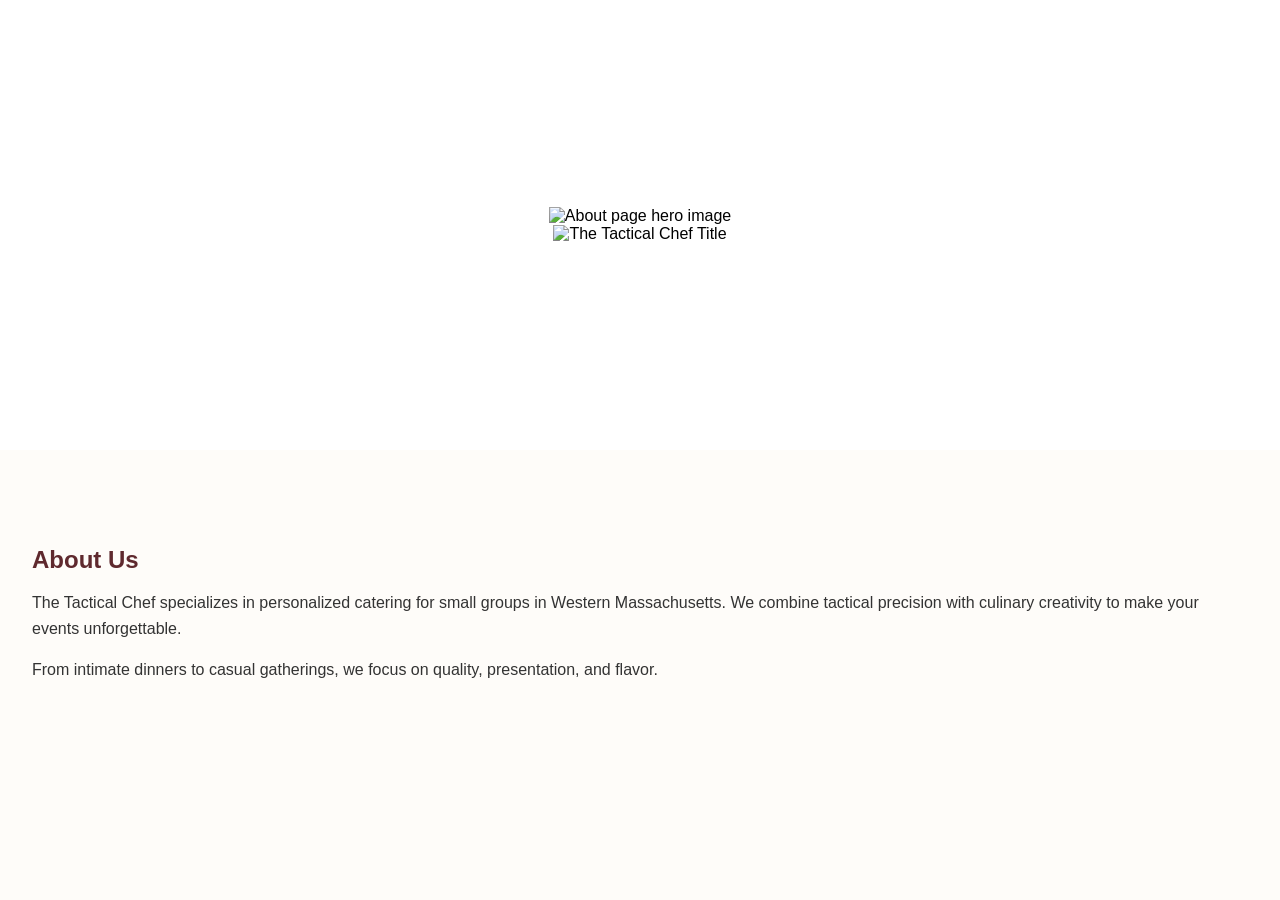
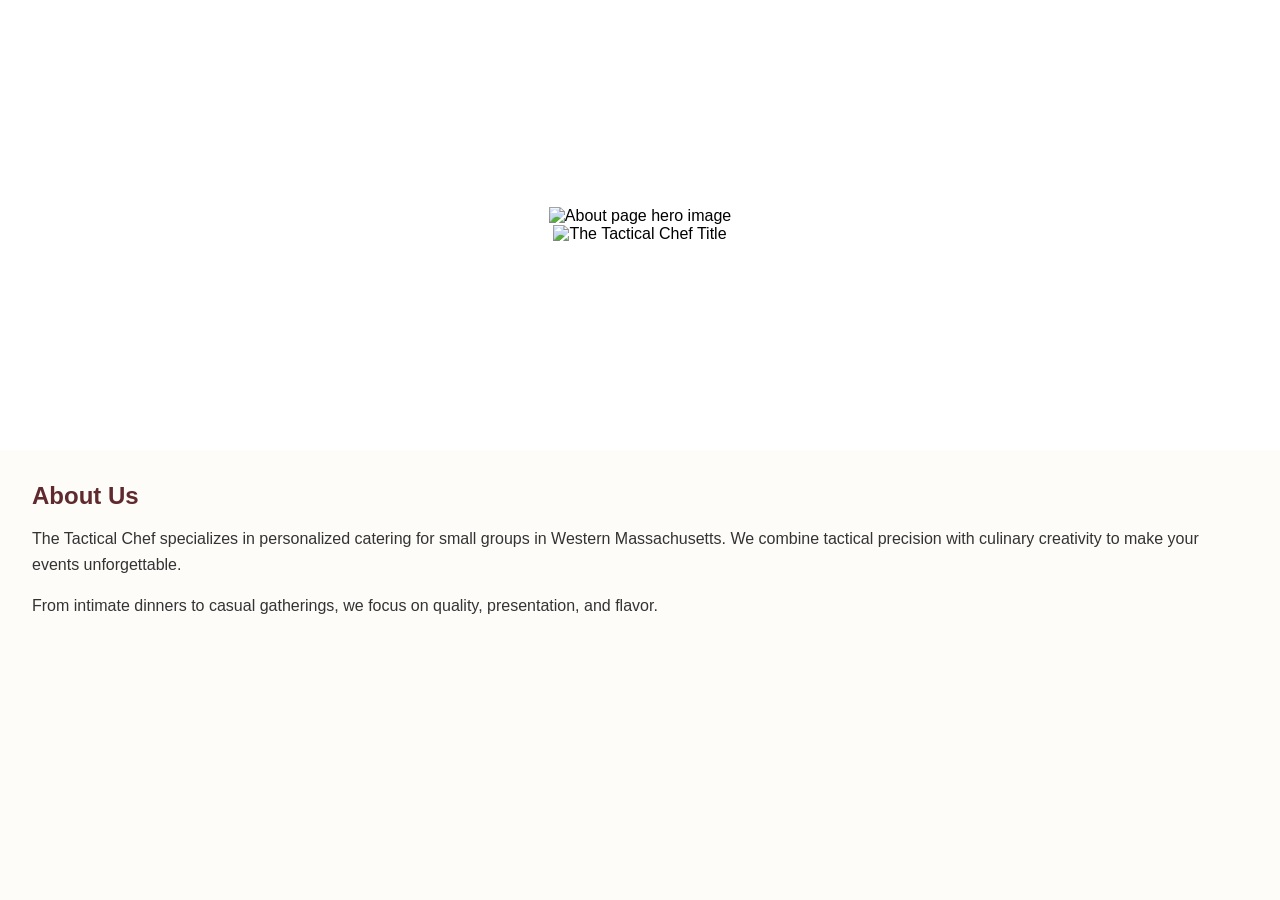

Add intro section

--- a/style.css
+++ b/style.css
@@ -186,8 +186,9 @@ body, html {
 /* ----------------- MAIN CONTENT ----------------- */
 main {
     background-color: #FEFCF9;
-    padding: 6rem 2rem 2rem; /* account for fixed navbar */
+    background-image: url("images/home/[user]"); 
     min-height: calc(100vh - 60px); /* footer at bottom */
+    padding: 2rem;
 }
 
 h1, h2, h3 {
@@ -210,16 +211,43 @@ a:hover {
     text-decoration: underline;
 }
 
+#intro {
+    background-color: #fffcf7;
+    padding: 5rem;
+    padding-left: 20%;
+    padding-right: 20%;
+    min-height: 50vh;
+}
+
+.section-title {
+    color: #751629;
+    text-align: center;
+    margin-bottom: 3rem;
+    font-family: 'Italianno', cursive;
+    font-size: clamp(3rem, 8vw, 5rem);
+    font-weight: 200;
+}
+
+.section-text {
+    color: rgb(96, 96, 96);
+    text-align: center;
+    font-family: 'Oswald', sans-serif;
+    font-size: clamp(1rem, 1.2vw, 2rem);
+    margin: 0px;
+    padding: 0px;
+}
+
 /* ----------------- FOOTER ----------------- */
 footer {
-    background-color: #5F292E;
+    /* background-color: #901f35; */
+    background-color: #751629;
     color: #ffffff;
     text-align: center;
     padding: 2rem;
 }
 
 footer a {
-    color: #f05a28;
+    color: #9B223A;
     text-decoration: none;
 }
 
@@ -230,6 +258,6 @@ footer a:hover {
 /* ----------------- RESPONSIVE CONTENT ----------------- */
 @media (max-width: 768px) {
     main {
-        padding: 6rem 1rem 2rem;
+        padding: 2rem;
     }
 }
